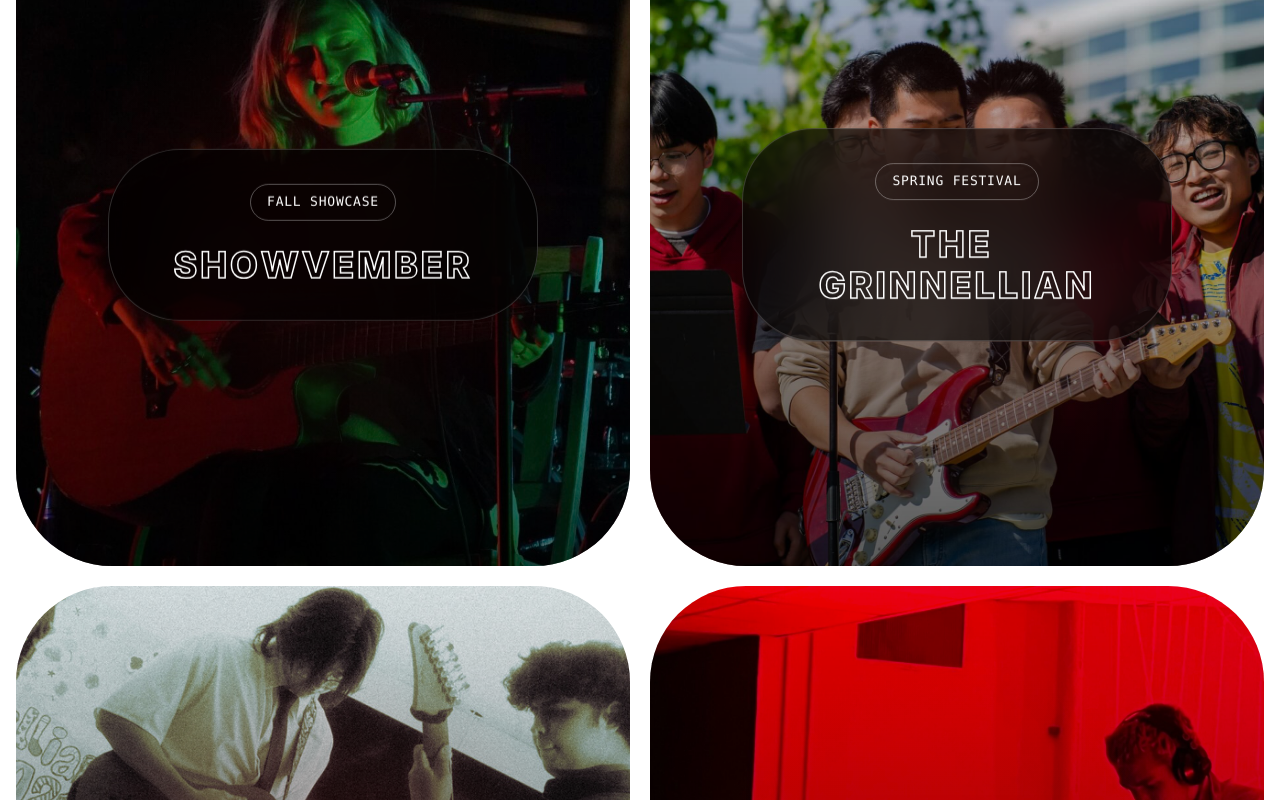
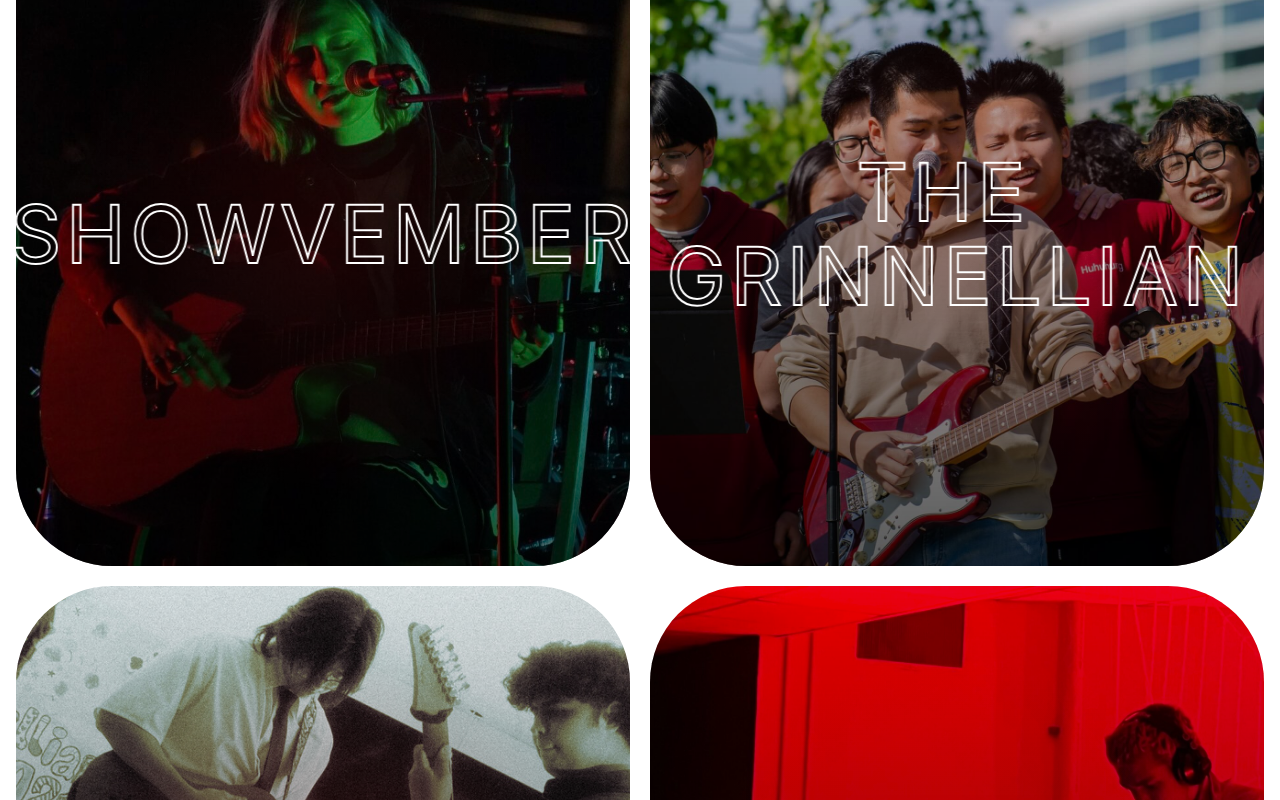
Before and after one commit to agulam-coco/freesound-web-demo, a React (Vite) app: page / in a window 1280 px wide. Shown: the part 1180-1980 px from the top of the page. Built offline with nearby package versions, Linux system fonts and the light colour scheme; a web font is replaced by a local one.

Commit message:
Fixed styling in project band and border

```diff
--- a/src/App.jsx
+++ b/src/App.jsx
@@ -492,7 +492,7 @@
     >
       <img src={project.image} alt={project.title} />
       <div className="project-card-copy">
-        <span className="project-category mono-label">{project.category}</span>
+        {/* <span className="project-category mono-label">{project.category}</span> */}
         <AnimatedText as="h3">{project.title}</AnimatedText>
       </div>
     </div>
--- a/src/styles.css
+++ b/src/styles.css
@@ -118,6 +118,7 @@
     opacity: 0;
     transform: translateY(20px);
   }
+
   to {
     filter: blur(0);
     opacity: 1;
@@ -278,7 +279,7 @@
   transform: translateX(0);
 }
 
-.menu-panel-inner > a {
+.menu-panel-inner>a {
   border-bottom: 1px solid var(--light-line);
   display: flex;
   font-family: "Apfel", Inter, sans-serif;
@@ -289,11 +290,11 @@
   transition: color 220ms ease, transform 320ms ease;
 }
 
-.menu-panel.open .menu-panel-inner > a {
+.menu-panel.open .menu-panel-inner>a {
   transform: translateX(0);
 }
 
-.menu-panel-inner > a:hover {
+.menu-panel-inner>a:hover {
   color: var(--accent);
   transform: translateX(8px);
 }
@@ -331,12 +332,9 @@
 .hero-media picture {
   height: 100%;
   object-fit: cover;
-  transform: translate3d(
-      calc(var(--hero-x, 0) * -22px),
+  transform: translate3d(calc(var(--hero-x, 0) * -22px),
       calc(var(--parallax-offset, 0px) + (var(--hero-y, 0) * -18px)),
-      0
-    )
-    scale(1.08);
+      0) scale(1.08);
   transition: transform 140ms linear;
   width: 100%;
 }
@@ -449,7 +447,7 @@
   margin: 0;
 }
 
-.section-intro > p:last-child,
+.section-intro>p:last-child,
 .about-band-panel p:last-child,
 .contact-cta p,
 .page-hero p:last-child,
@@ -465,7 +463,7 @@
   color: white;
 }
 
-.section-intro.light > p:last-child {
+.section-intro.light>p:last-child {
   color: #c8c8c8;
 }
 
@@ -490,6 +488,7 @@
   will-change: transform;
 }
 
+
 .project-card img {
   height: 100%;
   object-fit: cover;
@@ -499,12 +498,10 @@
 
 .project-card::before,
 .journal-card::before {
-  background: radial-gradient(
-    circle at var(--spot-x) var(--spot-y),
-    rgba(255, 255, 255, 0.35),
-    rgba(255, 255, 255, 0.08) 26%,
-    transparent 52%
-  );
+  background: radial-gradient(circle at var(--spot-x) var(--spot-y),
+      rgba(255, 255, 255, 0.35),
+      rgba(255, 255, 255, 0.08) 26%,
+      transparent 52%);
   content: "";
   inset: 0;
   opacity: 0;
@@ -538,7 +535,7 @@
   z-index: 1;
 }
 
-.project-card-copy {
+/* .project-card-copy {
   -webkit-backdrop-filter: blur(34px);
   align-items: center;
   backdrop-filter: blur(34px);
@@ -557,6 +554,22 @@
   transform: translate(-50%, -50%);
   width: min(76%, 430px);
   z-index: 4;
+} */
+
+.project-card-copy {
+  align-items: center;
+  display: flex;
+  flex-direction: column;
+  left: 50%;
+  padding: 24px;
+  position: absolute;
+  text-align: center;
+  top: 50%;
+  transform: translate(-50%, -50%);
+  width: 90%;
+  /* wider than the old 76% so text has room */
+  z-index: 4;
+  /* everything else deleted — no background, no blur, no border */
 }
 
 .project-card img[src$=".svg"],
@@ -568,7 +581,7 @@
   padding: 32px;
 }
 
-.project-card-copy h3 {
+/* .project-card-copy h3 {
   font-family: "Neue Montreal", Inter, Arial, sans-serif;
   font-size: clamp(20px, 5.5vw, 36px);
   font-weight: 800;
@@ -579,17 +592,36 @@
   color: transparent;
   -webkit-text-stroke: 1.5px #ffffff;
   transition: color 360ms cubic-bezier(0.19, 1, 0.22, 1),
-              -webkit-text-stroke-color 360ms cubic-bezier(0.19, 1, 0.22, 1),
-              text-shadow 360ms cubic-bezier(0.19, 1, 0.22, 1);
+    -webkit-text-stroke-color 360ms cubic-bezier(0.19, 1, 0.22, 1),
+    text-shadow 360ms cubic-bezier(0.19, 1, 0.22, 1);
   word-wrap: break-word;
   overflow-wrap: break-word;
-}
-
-.project-card:hover .project-card-copy h3 {
+} */
+
+.project-card-copy h3 {
+  font-family: "Apfel", Inter, sans-serif;
+  font-size: clamp(36px, 7vw, 80px);
+  /* big, responsive, scales with card */
+  font-weight: 400;
+  /* Apfel looks better at 400 for this */
+  letter-spacing: 0.06em;
+  line-height: 1.05;
+  margin: 0;
+  text-transform: uppercase;
+  color: transparent;
+  -webkit-text-stroke: 2px #ffffff;
+  /* thicker stroke for visibility */
+  word-wrap: break-word;
+  overflow-wrap: break-word;
+  /* remove hover color change — keep it always outlined */
+  transition: none;
+}
+
+/* .project-card:hover .project-card-copy h3 {
   color: #ffffff;
   -webkit-text-stroke-color: transparent;
   text-shadow: 0 4px 20px rgba(255, 255, 255, 0.35);
-}
+} */
 
 .project-card-copy .project-category {
   border: 1px solid rgba(255, 255, 255, 0.32);
@@ -609,7 +641,7 @@
 }
 
 .about-band {
-  background: linear-gradient(#ffffff, #090909 72%);
+  background: linear-gradient(#060606, #090909 72%);
   color: white;
   display: grid;
   gap: 8px;
@@ -618,7 +650,7 @@
 }
 
 .about-band-media {
-  border-radius: 156px;
+  /* border-radius: 156px; */
   min-height: 660px;
   overflow: hidden;
   position: relative;
@@ -725,6 +757,7 @@
     opacity: 0;
     transform: translateY(24px) scale(1.08);
   }
+
   to {
     filter: blur(0);
     opacity: 1;
@@ -900,7 +933,7 @@
   position: absolute;
 }
 
-.contact-cta > div {
+.contact-cta>div {
   color: white;
   display: grid;
   gap: 20px;
@@ -959,7 +992,7 @@
   padding-top: 28px;
 }
 
-.footer-grid > div {
+.footer-grid>div {
   display: grid;
   gap: 8px;
 }
@@ -1029,7 +1062,7 @@
   position: absolute;
 }
 
-.page-hero > div {
+.page-hero>div {
   align-self: end;
   color: white;
   display: grid;
@@ -1080,7 +1113,7 @@
   max-width: 920px;
 }
 
-.article-body p + p {
+.article-body p+p {
   margin-top: 22px;
 }
 
@@ -1161,6 +1194,7 @@
 }
 
 @media (max-width: 1080px) {
+
   .hero-content,
   .section-intro,
   .services-layout,
@@ -1239,7 +1273,7 @@
   }
 
   .hero-copy,
-  .section-intro > p:last-child,
+  .section-intro>p:last-child,
   .about-band-panel p:last-child,
   .contact-cta p,
   .page-hero p:last-child,
@@ -1284,9 +1318,9 @@
     width: calc(100% - 44px);
   }
 
-  .project-card-copy h3 {
+  /* .project-card-copy h3 {
     font-size: 36px;
-  }
+  } */
 
   .about-band-panel {
     border-radius: 34px;
@@ -1331,7 +1365,7 @@
     font-size: 42px;
   }
 
-  .page-hero > div {
+  .page-hero>div {
     padding: 0 28px 90px;
   }
 
@@ -1349,15 +1383,15 @@
   transform: translate3d(0, 0, 0) !important;
 }
 
-.split-text.is-visible > .char,
-.is-visible .split-text > .char {
+.split-text.is-visible>.char,
+.is-visible .split-text>.char {
   filter: blur(0) !important;
   opacity: 1 !important;
   transform: translate3d(0, 0, 0) scale(1) !important;
 }
 
 [data-reveal][data-reveal-finished="true"],
-[data-reveal][data-reveal-finished="true"] > .char,
+[data-reveal][data-reveal-finished="true"]>.char,
 [data-reveal][data-reveal-finished="true"] .char {
   filter: blur(0) !important;
   opacity: 1 !important;
@@ -1395,7 +1429,7 @@
   margin: 12px 0 20px;
 }
 
-.managers-intro > p:last-child {
+.managers-intro>p:last-child {
   color: #6b5a52;
   font-size: 18px;
   line-height: 1.42;
```
Also changed, not shown: 1 other file (tests, documents, lock files or other folders).
